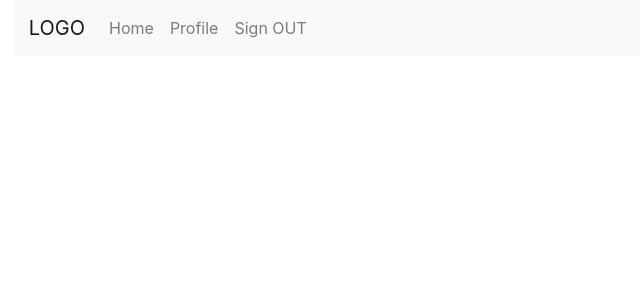
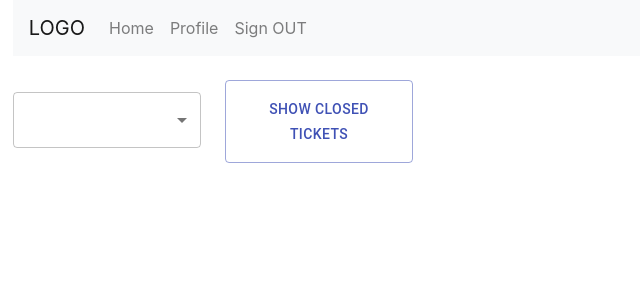
Before and after one commit to Aleksandar-G/TickieSystem, a React (Create React App) app in the folder ReactApp/: page /closedTickets in a window 1280 px wide. Shown: the top 300 px of the page, without its empty margins (0-640 px from the left). Built offline with nearby package versions, Linux system fonts and the light colour scheme; no server answers; sample sign-in values are in the browser's storage.

Commit message:
added the shw closed ticket functionality

```diff
--- a/ReactApp/src/components/ClosedTicket.jsx
+++ b/ReactApp/src/components/ClosedTicket.jsx
@@ -1,10 +1,8 @@
 import React from 'react';
 import { makeStyles } from '@material-ui/core/styles';
 import Card from '@material-ui/core/Card';
-import CardActions from '@material-ui/core/CardActions';
 import CardContent from '@material-ui/core/CardContent';
 import Typography from '@material-ui/core/Typography';
-import instance from '../Service/AxiosService';
 
 const useStyles = makeStyles({
   root: {
@@ -27,7 +25,6 @@ const useStyles = makeStyles({
 
 export default function ClosedTicket(props) {
   const classes = useStyles();
-
   return (
     <Card className={classes.root} variant="outlined">
       <CardContent>
@@ -35,7 +32,7 @@ export default function ClosedTicket(props) {
           {props.ticket.id}
         </Typography>
         <Typography className={classes.pos} color="textSecondary">
-          DueDate: {props.ticket.duedate}
+          Closed On: <b>{props.ticket.duedate} </b>
         </Typography>
         <Typography variant="body2" component="p">
           PriorotyLevel: <b>{props.ticket.priority}</b>
--- a/ReactApp/src/components/ClosedTicketsGrid.jsx
+++ b/ReactApp/src/components/ClosedTicketsGrid.jsx
@@ -1,18 +1,26 @@
-import React , {useState} from 'react'
+import React, { Component } from 'react'
 import instance from '../Service/AxiosService';
-
-export default function ClosedTicketsGrid() {
-
-    const [closedTickets, setclosedTickets] = useState([])
-
-    instance.get('http://localhost:8080/db/tickets/closeTicketUser?username='+sessionStorage.getItem("authenticatedUser")).then((res) => {
-        console.log(res.data);
-    }).catch((err) => console.log(err))
+import ClosedTicket from './ClosedTicket';
+import Grid from '@material-ui/core/Grid';
 
 
-    return (
-        <div>
 
-        </div>
-    )
+export default class ClosedTicketsGrid extends Component {
+
+    constructor(props) {
+        super();
+
+        this.state = {
+          tickets: []
+        };
+      }
+
+    render() {
+        let tickets = [];
+        //console.log(this.props.tickets);
+        for (let index = 0; index < this.props.tickets.length; index++) {
+          tickets.push(<Grid item xs={6} sm={4} md={3}><ClosedTicket ticket={this.props.tickets[index]}></ClosedTicket> </Grid>);
+        }
+        return tickets;
+    }
 }
--- a/ReactApp/src/components/ShowClosedTickets.jsx
+++ b/ReactApp/src/components/ShowClosedTickets.jsx
@@ -1,10 +1,119 @@
-import React from 'react'
-import ClosedTicketsGrid from './ClosedTicketsGrid'
+import { Select, Grid, Button } from "@material-ui/core";
+import React, { useEffect, useState } from "react";
+import ClosedTicketsGrid from "./ClosedTicketsGrid";
+import instance from "../Service/AxiosService";
+import { makeStyles } from "@material-ui/core/styles";
+
+const useStyles = makeStyles((theme) => ({
+  container: {
+    margin: theme.spacing(3),
+    minWidth: 120,
+    boxSizing: "border-box",
+    height: "80vh",
+    zIndex: "-1",
+  },
+  textField: {
+    position: "relative",
+    marginLeft: theme.spacing(3),
+    float: "left",
+    width: "75%",
+    zIndex: "1",
+  },
+  button: {
+    position: "relative",
+    marginLeft: theme.spacing(3),
+    width: "15%",
+    zIndex: "1",
+    padding: theme.spacing(2),
+  },
+  select: {
+    width: "15%"
+
+  }
+}));
 
 export default function ShowClosedTickets() {
-    return (
-        <div>
-            <ClosedTicketsGrid />
-        </div>
-    )
+  const classes = useStyles();
+
+  const [usernames, setusernames] = useState([]);
+  const [selectedUsername, setselectedUsername] = useState("");
+  const [fetchedTickets, setfetchedTickets] = useState([])
+
+  const getUsernames = () => {
+    instance.get("http://localhost:8080/db/user/alluserName").then((res) => {
+      setusernames(res.data);
+    }).catch((err) => {
+      alert(err)
+    })
+  };
+
+  const addUsernames = () => {
+    let select = document.getElementById("outlined-age-native-simple");
+
+    usernames.forEach((e) => {
+      let option = document.createElement("option");
+      option.text = e;
+      option.value = e;
+
+      select.appendChild(option);
+    });
+  };
+
+  const handelSelectChange = (e) => {
+    setselectedUsername(e.target.value)
+  }
+
+  const fetchClosedTickets = () => {
+    instance.get('http://localhost:8080/db/tickets/closeTicketUser?username='+selectedUsername)
+    .then((res) => {
+        setfetchedTickets(res.data);
+})
+.catch((err) => alert(err))
+
+  }
+
+  useEffect(() => {
+    getUsernames();
+  }, []);
+
+  useEffect(() => {
+    addUsernames();
+  }, [usernames]);
+
+  useEffect(() => {
+  }, [fetchedTickets])
+
+  return (
+    <div>
+    <div>
+      <Select
+        id="usernames"
+        variant="outlined"
+        native
+        className={classes.select}
+        label="Age"
+        onChange={(e) => handelSelectChange(e)}
+        inputProps={{
+          name: "age",
+          id: "outlined-age-native-simple",
+        }}
+      ></Select>
+
+      <Button
+       className={classes.button}
+        variant="outlined"
+         color="primary"
+         onClick={() => fetchClosedTickets()}
+         >
+        Show Closed Tickets
+      </Button>
+      </div>
+      <br/>
+      <div>
+        <Grid container spacing={2}>
+          <ClosedTicketsGrid tickets={fetchedTickets} />
+        </Grid>
+      </div>
+    </div>
+  );
 }
```
Also changed, not shown: 2 other files (tests, documents, lock files or other folders).
